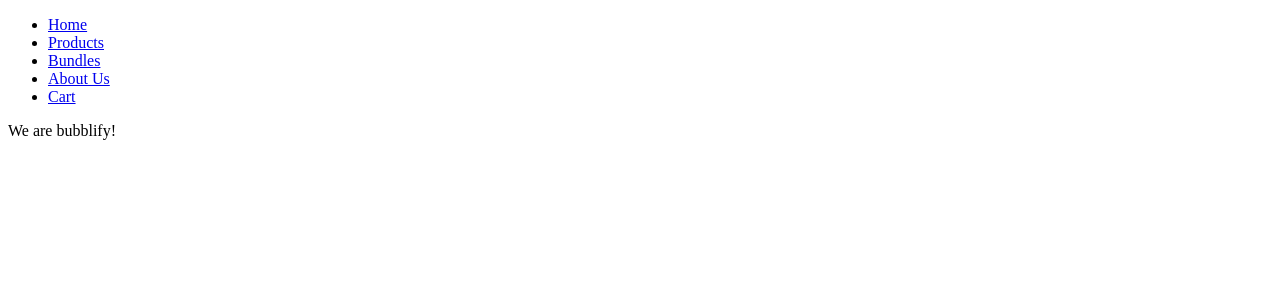
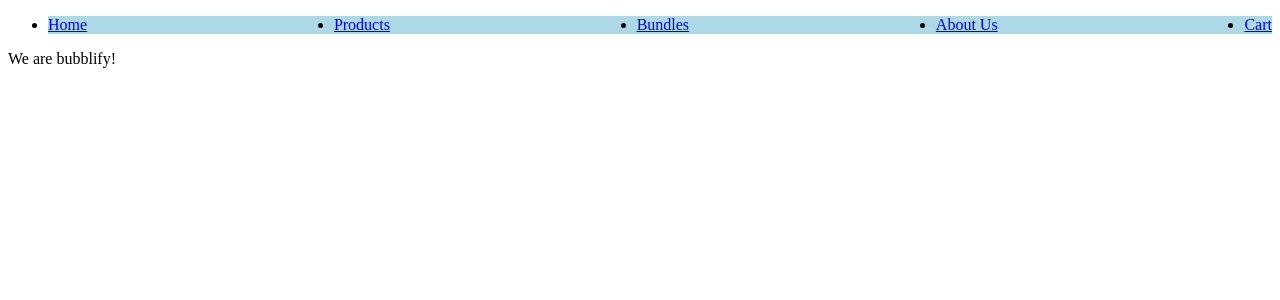
Before and after one commit to davidfannar98/largeassignment3, a React app in the folder template/: page /about in a window 1280 px wide. Shown: the top 300 px of the page. Built offline with nearby package versions, Linux system fonts and the light colour scheme; the HTML template or start-up script is replaced by a standard one.

Commit message:
update
byrjaður að móta navbar, gerði route á cart og bundle . Náði ekki að grouppa items í bundle ennþá

```diff
--- a/template/package.json
+++ b/template/package.json
@@ -15,7 +15,9 @@
 		"bootstrap": "^4.4.1",
 		"react": "^16.8.2",
 		"react-dom": "^16.8.2",
-		"react-router-dom": "^4.3.1"
+		"react-redux": "^7.2.0",
+		"react-router-dom": "^4.3.1",
+		"redux": "^4.0.5"
 	},
 	"devDependencies": {
 		"@babel/core": "^7.3.3",
--- a/template/src/App.js
+++ b/template/src/App.js
@@ -5,6 +5,8 @@ import Routes from "./Routes";
 import Nav from "./components/NavBar"
 import About from "./components/About";
 import Products from "./components/Products";
+import Bundles from "./components/Bundles"
+import Cart from "./components/Cart"
 
 
 const App = () => {
@@ -14,6 +16,8 @@ const App = () => {
             <Switch>
                 <Route path="/about" component={ About }/>
                 <Route path="/products" component={ Products }/>
+                <Route path="/bundles" component = {Bundles}/>
+                <Route path="/cart" component = { Cart }/>
             </Switch>
         </div>
     );
@@ -21,15 +25,3 @@ const App = () => {
 
 
 export default App;
-
-/*<div className="App container">
-<Navbar fluid collapseOnSelect>
-        <Navbar.Header>
-            <Navbar.Brand>
-                <Link to="/">Scratch</Link>
-            </Navbar.Brand>
-            <Navbar.Toggle />
-        </Navbar.Header>
-    </Navbar>
-    <Routes />
-</div>*/
--- /dev/null
+++ b/template/src/components/Bundles/index.js
@@ -0,0 +1,16 @@
+import React from 'react';
+import { getProducts } from '../../../../server/services/bubbleService'
+import ProductList from '../ProductList';
+
+
+class About extends React.Component{
+    render() {
+        return(
+            <div>
+                <p>bundles</p>
+            </div>
+        )
+    }
+}
+
+export default About;
--- /dev/null
+++ b/template/src/components/Cart/index.js
@@ -0,0 +1,16 @@
+import React from 'react';
+import { getProducts } from '../../../../server/services/bubbleService'
+import ProductList from '../ProductList';
+
+
+class About extends React.Component{
+    render() {
+        return(
+            <div>
+                <p>cart</p>
+            </div>
+        )
+    }
+}
+
+export default About;
--- a/template/src/components/NavBar/index.js
+++ b/template/src/components/NavBar/index.js
@@ -5,11 +5,13 @@ class NavBar extends Component{
     render() {
         return(
             <ul>
+                <div className="navbar">
                 <li><a href="/">Home</a></li>
                 <li><a href="/products">Products</a></li>
                 <li><a href="/bundles">Bundles</a></li>
                 <li><a href="/about">About Us</a></li>
                 <li><a href="/cart">Cart</a></li>
+                </div>
             </ul>
         )
     }
--- a/template/styles/site.css
+++ b/template/styles/site.css
@@ -1,5 +1,8 @@
 .navbar{
-     background-color: red;
+    display: flex;
+    background-color: lightblue;
+    flex-direction: row;
+    justify-content: space-between;
  }
 
 .screen{
@@ -7,8 +10,9 @@
     align-items: center;
     flex-direction: column;
 }
-.nav-links{
-    background-color: blue;
+
+.nav-item{
+
 }
 
 .App {
@@ -18,3 +22,7 @@
 .App .navbar-brand {
     font-weight: bold;
 }
+
+.a {
+    background-color: blue;
+}
--- a/template/styles/site.less
+++ b/template/styles/site.less
@@ -1,7 +1,4 @@
 // You can add styles here
-.navbar{
-  background-color: red;
-}
 
 .screen{
   display: flex;
```
